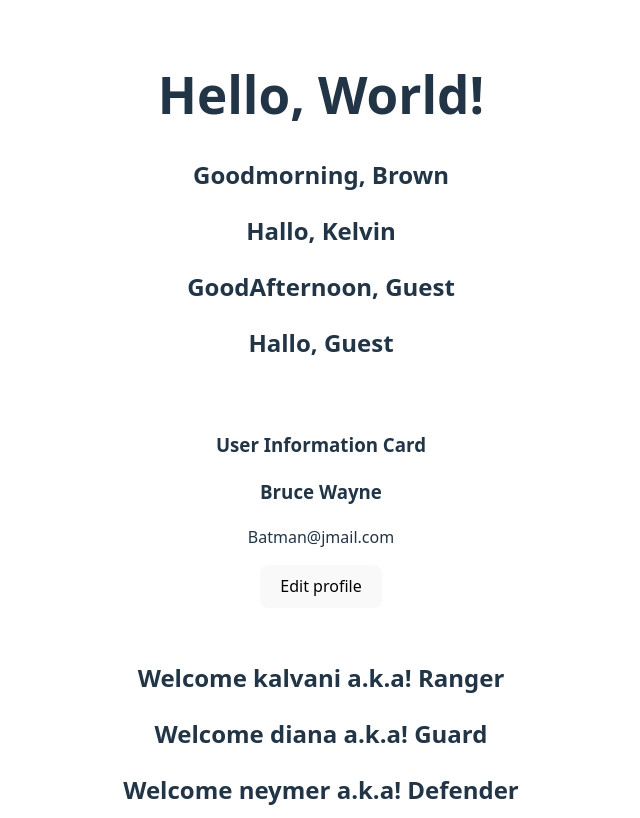
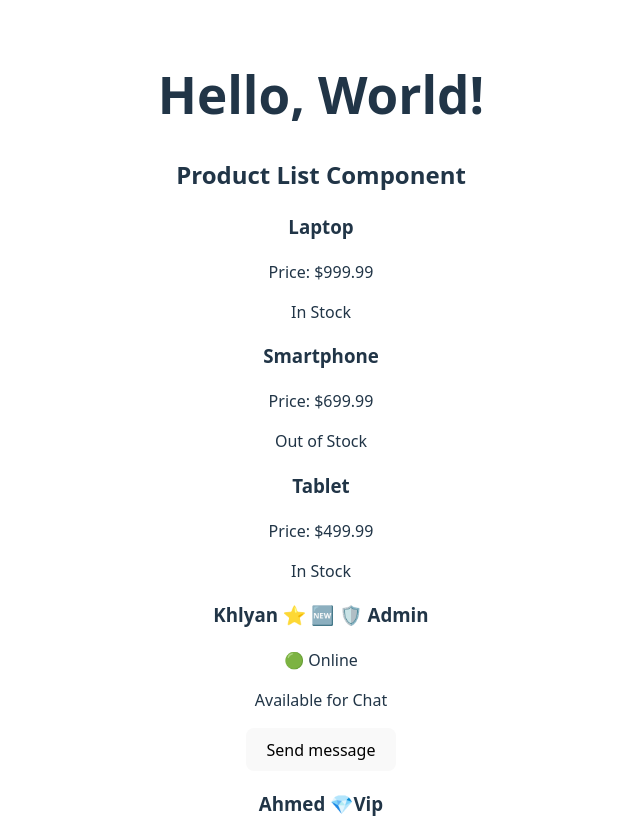
Before and after one commit to Mikhail-Tal-khal/JS-Free-code_camp, a React (Vite) app in the folder my-app/: page / in a window 1280 px wide. Shown: the top 818 px of the page, without its empty margins (319-959 px from the left). Built offline with nearby package versions, Linux system fonts and the light colour scheme.

Commit message:
react key component

```diff
--- a/my-app/src/App.jsx
+++ b/my-app/src/App.jsx
@@ -4,6 +4,9 @@ import { Hello } from './Hello.jsx'
 import { Product } from './Product.jsx'
 import { Greeting } from './Greeting.jsx'
 import{CardWrapper} from './CardWrapper.jsx'
+import {UserDetail} from './UserDetail.jsx'
+import{ProductList} from './ProductList.jsx'
+
 import './App.css'
 
 function App() {
@@ -12,6 +15,9 @@ function App() {
     <div>
 
       <Hello />
+      <ProductList />
+      <UserDetail name="Khlyan" isOnline={true} isPremium={true} isNewUser={true} role="admin"/>
+      <UserDetail name="Ahmed" isOnline={true} hideOffline={true} role="Vip"/>
 
       <Greeting name="Brown" message="Goodmorning" />
       <Greeting name="Kelvin" />
--- /dev/null
+++ b/my-app/src/ProductList.jsx
@@ -0,0 +1,20 @@
+export const ProductList = () => {
+    const product = [
+        { id: 1, name: "Laptop", price: 999.99, inStock: true },
+        { id: 2, name: "Smartphone", price: 699.99, inStock: false },
+        { id: 3, name: "Tablet", price: 499.99, inStock: true },
+    ];
+
+    const ProductElements = product.map((product) => {
+        return (<div>
+            <h3>{product.name}</h3>
+            <p>Price: ${product.price}</p>
+            <p>{product.inStock ? "In Stock" : "Out of Stock"}</p>
+        </div>)
+    });
+
+    return <div>
+        <h2>Product List Component</h2>
+        {ProductElements}
+    </div>
+}
--- /dev/null
+++ b/my-app/src/UserDetail.jsx
@@ -0,0 +1,32 @@
+export const UserDetail = ({ name, isOnline, hideOffline, isPremium, isNewUser , role}) => {
+    if (hideOffline && !isOnline) {
+        return null;
+    }
+    let roleBadge = null;
+    if (role === "admin") {
+        roleBadge = " 🛡️ Admin";
+    } else if (role === "moderator") {
+        roleBadge = " 🔧Moderator";
+    } else if (role === "Vip"){
+        roleBadge = " 💎Vip";
+    }
+
+    if (isOnline) {
+        return (
+            <div>
+                <h3>
+                    {name}
+                    {isPremium && " ⭐"}
+                    {isNewUser && " 🆕"}
+                    {roleBadge}
+                </h3>
+                <span>{isOnline ? "🟢 Online" : "🔴 Offline"}</span>
+                <p>{isOnline ? "Available for Chat" : "Not Available"}</p>
+                {
+                    isOnline ? (<button>Send message</button>) :
+                        (<small>Last seen 2 hours ago</small>)
+                }
+            </div>
+        );
+    }
+}
```
